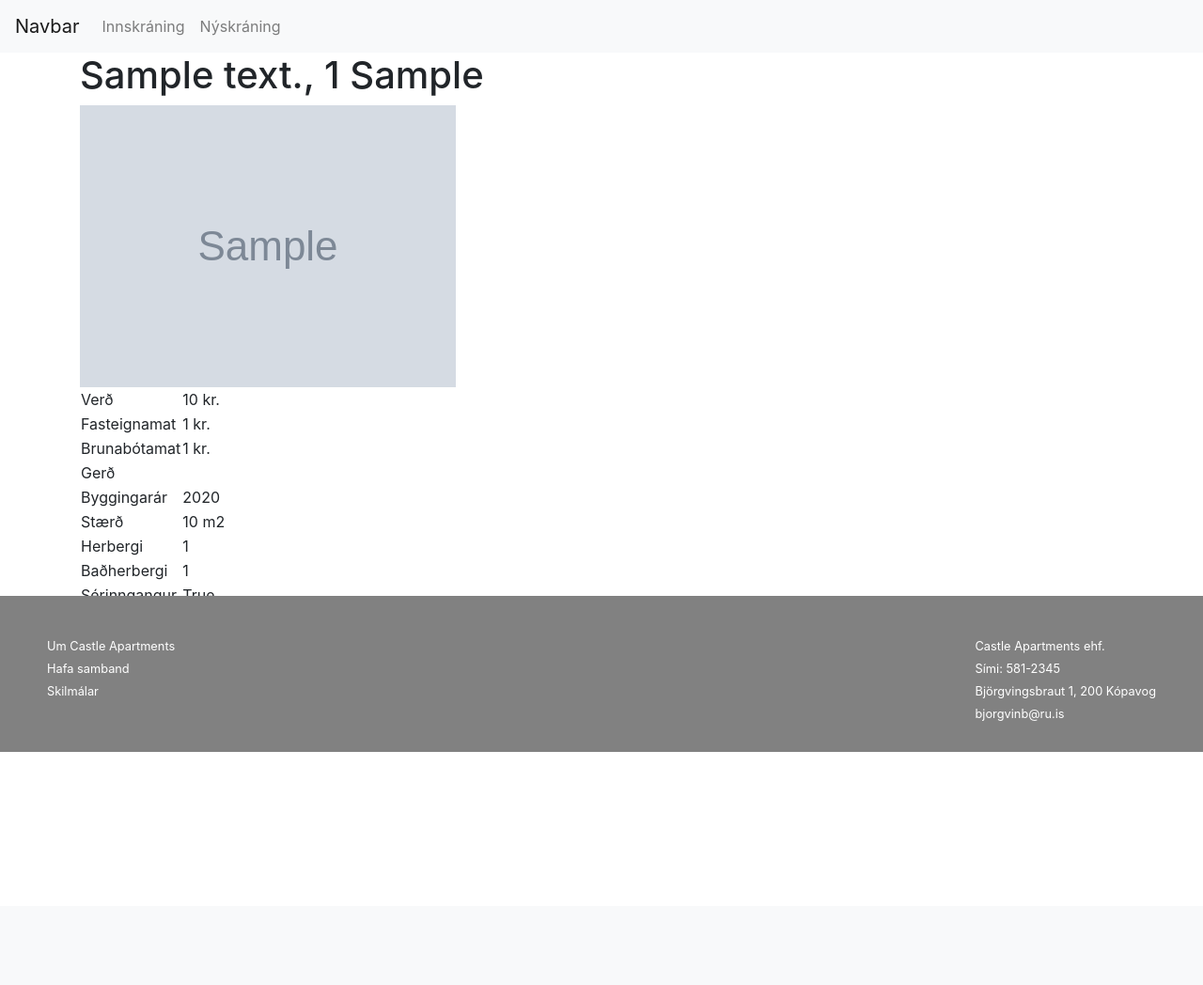
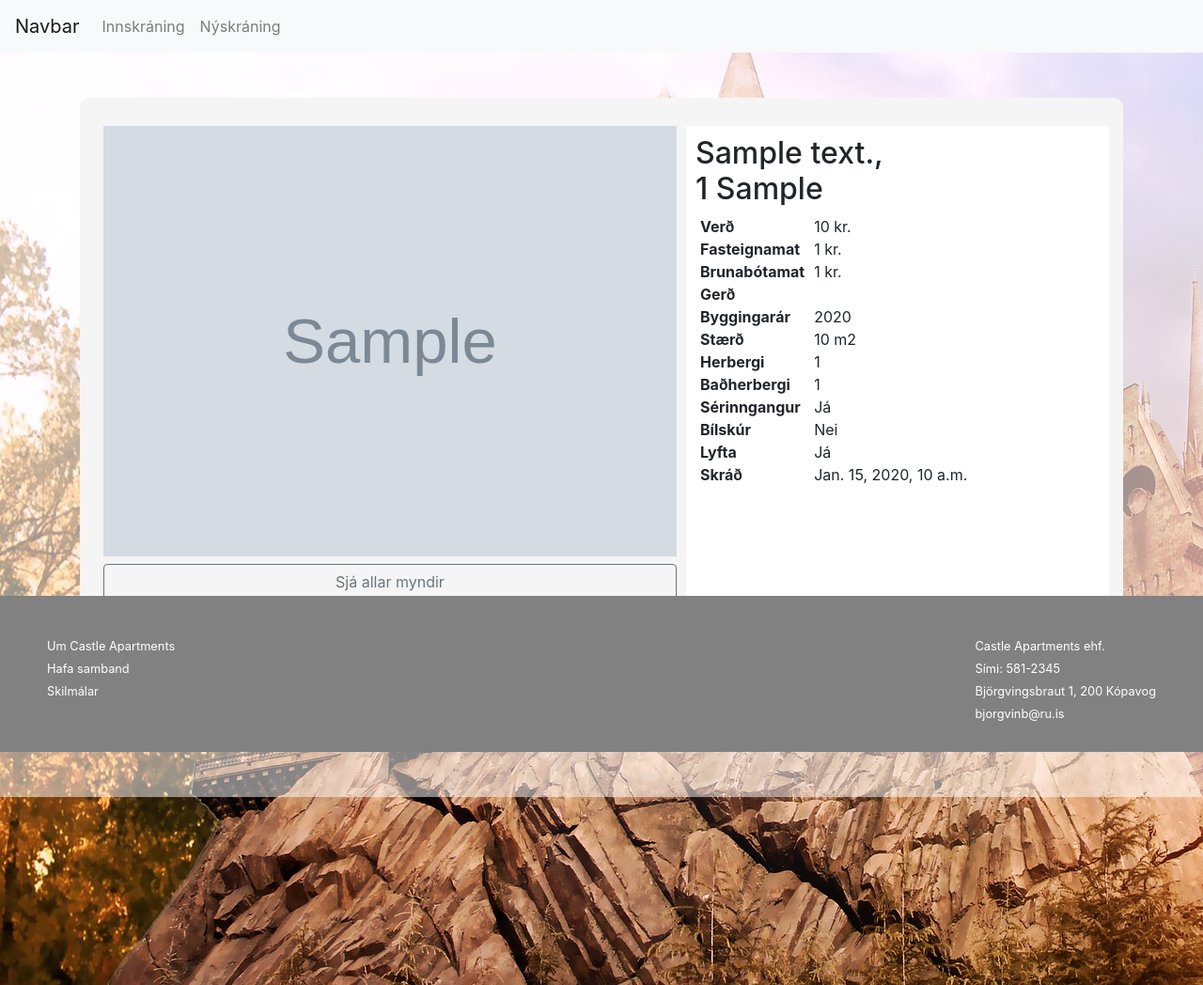
Before and after one commit to evalisv/verklegt_2, a Django app: page /estates/1 in a window 1280 px wide. Shown: the whole page at 94% size. Before the commit the page ends 800 px from the top, so only its background shows below. Run offline with Django 3.2, Linux system fonts and the light colour scheme; tables that the repository leaves empty hold one stand-in row (values such as "Sample post"); grey boxes marked "Sample" are stand-in pictures; some libraries are stand-ins or nearby versions.

Commit message:
Estate details styling

```diff
--- a/static/css/main.css
+++ b/static/css/main.css
@@ -1,3 +1,11 @@
+body {
+    background-image: url('/static/images/castle-bg.jpg');
+}
+
+.document-wrapper {
+    height: 100%;
+    background: rgba(255,255,255,0.5);
+}
 .login {
     width: 60%;
     background: #f5f5f5;
@@ -5,20 +13,24 @@
     padding: 25px;
     border-radius: 10px;
 }
+
 .container {
     margin-bottom: 200px;
     /*background: pink;*/
     overflow: hidden;
 }
 
-.container.filter-container {
+.filter-container, .estate-detail-container {
     margin-bottom: 0;
 }
 
-.filter-container .row {
+.filter-container .row, .estate-detail-container {
     background: #f5f5f5;
     padding: 20px;
     border-radius: 10px;
+}
+
+.filter-container .row {
     max-height: 400px;
     overflow-y: scroll;
 }
@@ -60,7 +72,48 @@ input[type="text"], input[type="password"], input[type="search"] {
     position: relative;
     /*margin-top: 45px;*/
 }
+
 .filter li {
     list-style: none;
     cursor: pointer;
 }
+
+.image-wrapper {
+    overflow: hidden;
+}
+
+.image-wrapper img {
+    width: 100%;
+}
+
+.estate-detail-container .col-5, .estate-detail-container .col-12 {
+    background: white;
+}
+
+.estate-detail-container .col-12 {
+    margin-top: -20px;
+}
+
+.estate-detail-container .col, .estate-detail-container .row {
+    padding: 10px;
+}
+
+.estate-detail-container td.heading {
+    font-weight: bold;
+}
+
+.estate-detail-container td {
+    padding: 0 5px;
+}
+
+.estate-detail-container .image-wrapper {
+    margin-top: -10px;
+}
+
+.estate-detail-container .modal-dialog {
+    min-width: 640px;
+}
+
+.estate-detail-container .image-wrapper.all-images {
+    margin-top: 10px;
+}
--- a/templates/base.html
+++ b/templates/base.html
@@ -11,6 +11,7 @@
         <link rel="stylesheet" href="{% static 'css/main.css' %}">
     </head>
     <body>
+        <div class="document-wrapper">
             <nav class="navbar navbar-expand-lg navbar-light bg-light">
                 <a class="navbar-brand" href="#">Navbar</a>
               <button class="navbar-toggler" type="button" data-toggle="collapse" data-target="#navbarSupportedContent" aria-controls="navbarSupportedContent" aria-expanded="false" aria-label="Toggle navigation">
@@ -75,6 +76,7 @@
                     <p><a href="mailto:bjorgvinb@ru.is">bjorgvinb@ru.is</a></p>
                 </div>
             </div>
+        </div>
         <script src="https://cdnjs.cloudflare.com/ajax/libs/jquery/3.4.1/jquery.js"></script>
         <script src="{%  static 'js/global.js' %}"></script>
 {#        <script src="{%  static 'js/estates.js' %}"></script>#}
--- a/templates/estate/estate_details.html
+++ b/templates/estate/estate_details.html
@@ -1,61 +1,120 @@
 {% extends 'base.html' %}
 {% block content %}
 
-    <h1>{{ estate.address }}, {{ estate.postal_code }}</h1>
+    <div class="container estate-detail-container my-5">
+        <div class="row">
+            <div class="col col-7">
+                <div class="image-wrapper">
+                    <img src="{{ estate.estateimage_set.first }}" class="estate_img"/>
+                </div>
+                <button class="btn btn-outline-secondary btn-block mt-2" data-toggle="modal" data-target="#allImages">
+                    Sjá allar myndir
+                </button>
+                {% if estate.estateimage_set.all|length > 1 %}
+                    <div class="modal fade" id="allImages" tabindex="-1" role="dialog" aria-labelledby="exampleModalLabel" aria-hidden="true">
+                        <div class="modal-dialog" role="document">
+                            <div class="modal-content">
+                                <div class="modal-header">
+                                    <h5 class="modal-title" id="exampleModalLabel">{{ estate.address }}, {{ estate.postal_code }}</h5>
+                                    <button type="button" class="close" data-dismiss="modal" aria-label="Loka">
+                                        <span aria-hidden="true">&times;</span>
+                                    </button>
+                                </div>
+                                <div class="modal-body">
                                     {% for estate in estate.estateimage_set.all %}
+                                        <div class="image-wrapper all-images">
                                             <img src="{{ estate.image }}" class="estate_img"/>
+                                        </div>
                                     {% endfor %}
+                                </div>
+                                <div class="modal-footer">
+                                    <button type="button" class="btn btn-secondary" data-dismiss="modal">Loka</button>
+                                </div>
+                            </div>
+                        </div>
+                    </div>
+                {% endif %}
+            </div>
+            <div class="col col-5">
+                <h2>{{ estate.address }},<br/>{{ estate.postal_code }}</h2>
                 <table>
                     <tr>
-            <td>Verð</td>
+                        <td class="heading">Verð</td>
                         <td>{{ estate.price }} kr.</td>
                     </tr>
                     <tr>
-            <td>Fasteignamat</td>
+                        <td class="heading">Fasteignamat</td>
                         <td>{{ estate.fasteignamat }} kr.</td>
                     </tr>
                     <tr>
-            <td>Brunabótamat</td>
+                        <td class="heading">Brunabótamat</td>
                         <td>{{ estate.brunabotamat }} kr.</td>
                     </tr>
                     <tr>
-            <td>Gerð</td>
+                        <td class="heading">Gerð</td>
                         <td>{{ estate.type }}</td>
                     </tr>
                     <tr>
-            <td>Byggingarár</td>
+                        <td class="heading">Byggingarár</td>
                         <td>{{ estate.year_built }}</td>
                     </tr>
                     <tr>
-            <td>Stærð</td>
+                        <td class="heading">Stærð</td>
                         <td>{{ estate.size }} m2</td>
                     </tr>
                     <tr>
-            <td>Herbergi</td>
+                        <td class="heading">Herbergi</td>
                         <td>{{ estate.bedrooms }}</td>
                     </tr>
                     <tr>
-            <td>Baðherbergi</td>
+                        <td class="heading">Baðherbergi</td>
                         <td>{{ estate.bathrooms }}</td>
                     </tr>
                     <tr>
-            <td>Sérinngangur</td>
-            <td>{{ estate.entry }}</td>
+                        <td class="heading">Sérinngangur</td>
+                        <td>
+                            {% if estate.entry %}
+                            Já
+                            {% else %}
+                            Nei
+                            {% endif %}
+                        </td>
                     </tr>
                     <tr>
-            <td>Bílskúr</td>
-            <td>{{ estate.garage }}</td>
+                        <td class="heading">Bílskúr</td>
+                        <td>
+                            {% if estate.garage %}
+                            Já
+                            {% else %}
+                            Nei
+                            {% endif %}
+                        </td>
                     </tr>
                     <tr>
-            <td>Lyfta</td>
-            <td>{{ estate.elevator }}</td>
+                        <td class="heading">Lyfta</td>
+                        <td>
+                            {% if estate.elevator %}
+                            Já
+                            {% else %}
+                            Nei
+                            {% endif %}
+                        </td>
                     </tr>
                     <tr>
-            <td>Skráð</td>
+                        <td class="heading">Skráð</td>
                         <td>{{ estate.date_listed }}</td>
                     </tr>
                 </table>
-
-    <p>Lýsing: {{ estate.description }}</p>
-
+            </div>
+        </div>
+        <div class="row">
+            <div class="col col-12">
+                <strong>Lýsing</strong>
+                <p>{{ estate.description }}</p>
+            </div>
+        </div>
+        <button class="btn btn-danger float-left" onclick="window.history.go(-1); return false;">Til baka</button>
+        <button class="btn btn-primary float-right ml-2">Vakta eign</button>
+        <button class="btn btn-success float-right">Gera tilboð</button>
+    </div>
 {% endblock %}
```
Also changed, not shown: static/images/castle-bg.jpg (added). Lines whose indentation alone changed are shown as unchanged.
